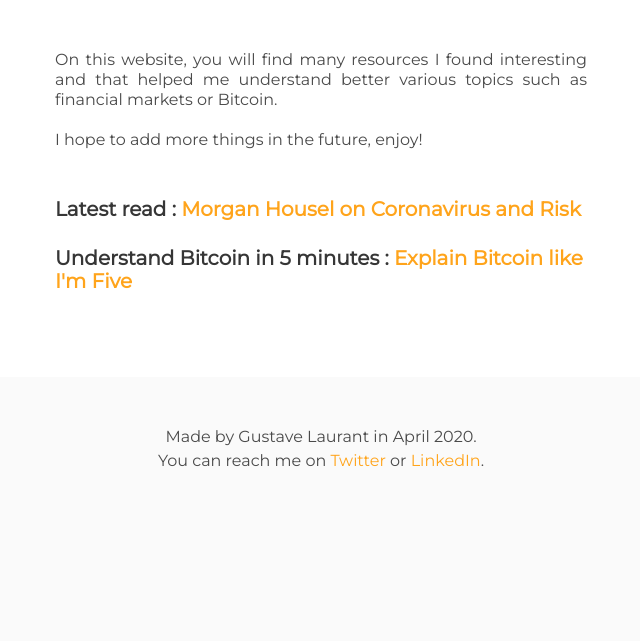
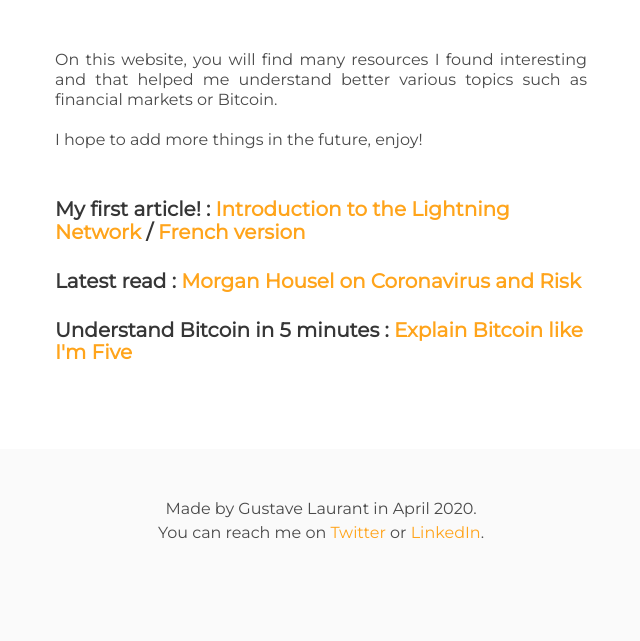
Before and after one commit to gustmtl/gustavesarticles, a Flask app: page / in a window 1280 px wide. Shown: the part 232-873 px from the top of the page, without its empty margins (319-959 px from the left). Before the commit the page ends 698 px from the top, so only its background shows below. Run offline with Flask 2, Linux system fonts and the light colour scheme; some libraries are stand-ins or nearby versions.

Commit message:
added my article

```diff
--- a/templates/home.html
+++ b/templates/home.html
@@ -59,6 +59,7 @@
 
                 <!-- div for the lists of articles -->
                 <div class="content" id="latest">
+                    <h3 class="subtitle is-5">My first article! : <a class="link-title" href="https://medium.com/@gus.laurant/introduction-to-the-lightning-network-ccbb49d28671" target="_blank">Introduction to the Lightning Network</a> / <a class="link-title" href="https://medium.com/@gus.laurant/introduction-au-lightning-network-d8d71f1fa7" target="_blank">French version</a> </h3>
                     <h3 class="subtitle is-5">Latest read : <a class="link-title" href="https://www.collaborativefund.com/blog/corona/" target="_blank">Morgan Housel on Coronavirus and Risk</a> </h3>
                     <h3 class="subtitle is-5">Understand Bitcoin in 5 minutes : <a class="link-title" href="https://medium.com/free-code-camp/explain-bitcoin-like-im-five-73b4257ac833" target="_blank">Explain Bitcoin like I'm Five</a> </h3>
                 </div>
--- a/templates/ln.html
+++ b/templates/ln.html
@@ -57,6 +57,7 @@
                     <h1 class="title is-3 center">Lightning Network resources</h1><br><br>
                     <p class="subtitle is-6 text"> This section´s goal is to teach you about the Lightning Network, a payment protocol built on top of bitcoin, making possible P2P instantaneous transactions at almost no cost.
                         It should allow bitcoin to scale and to finally be used as an efficient mean-of-payment.</p><br>
+                    You can start here with my <a class="link-title" href="https://medium.com/@gus.laurant/introduction-to-the-lightning-network-ccbb49d28671" target="_blank">Introduction to the Lightning Network</a> / <a class="link-title" href="https://medium.com/@gus.laurant/introduction-au-lightning-network-d8d71f1fa7" target="_blank">French version</a>
                 </div><br>
 
                 <hr class="hr"><br>
```
